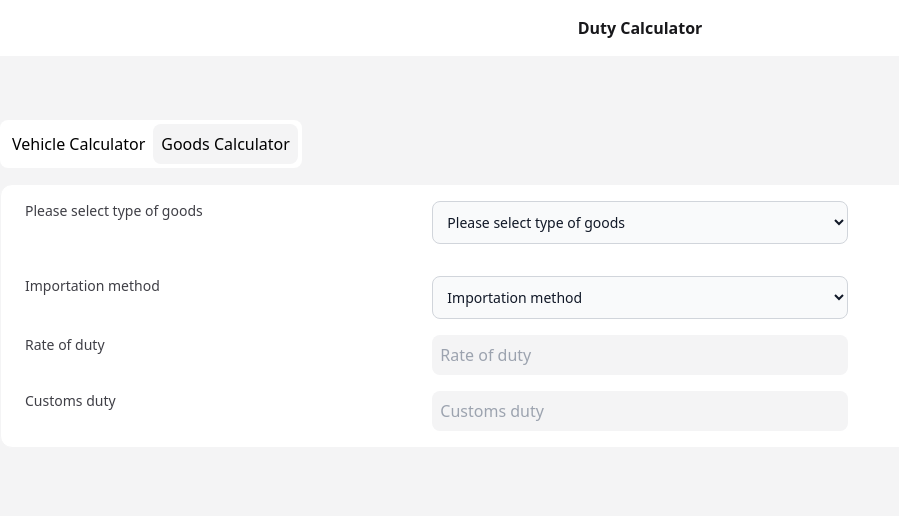
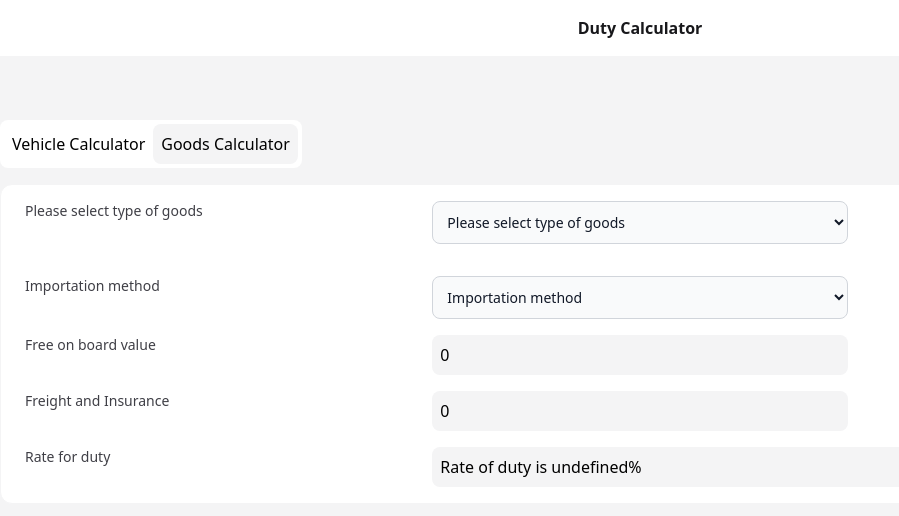
Before and after one commit to tatendabakozw/kush-research, a React (Vite) app: page / in a window 1280 px wide. Both pictures are taken after a click on the button "Goods Calculator". Shown: the top 516 px of the page, without its empty margins (0-899 px from the left). Built offline with nearby package versions, Linux system fonts and the light colour scheme.

Commit message:
feature: added duty rate

```diff
--- a/src/components/goods-calculator/GoodsCalculator.tsx
+++ b/src/components/goods-calculator/GoodsCalculator.tsx
@@ -1,7 +1,7 @@
 /* eslint-disable @typescript-eslint/no-explicit-any */
 /* eslint-disable @typescript-eslint/ban-types */
 /* eslint-disable @typescript-eslint/no-unused-vars */
-import { useState } from "react";
+import { useEffect, useState } from "react";
 import { goods_data } from "../../utils/goods_data";
 import RadioItem from "../radio-item/RadioItem";
 import { getSingleArray } from "../../helpers/arrayMethods";
@@ -10,8 +10,21 @@ const GoodsCalculator = () => {
   const [selected_goods_type, setSelectedGoodsType] = useState<any>("");
   const [selected_importation_method, setSelectedImportationMethod] =
     useState<any>("");
+  const [selected_good, setSelectedGood] = useState("");
+  const [free_on_board_value, setFreeOnBoardValue] = useState<number>(0.0);
+  const [freight_and_insurance, setFreightInsurance] = useState<number>(0.0);
 
-  console.log(selected_goods_type);
+  // const [customs_duty, setCustomsDuty] = useState<number>(0.0);
+
+  // // Calculate customs duty
+  // useEffect(() => {
+  //   // Calculate customs duty
+  //   const calculatedDuty = value_for_duty * rate_for_duty;
+  //   // Format the duty to three decimal places
+  //   const formattedDuty = parseFloat(calculatedDuty.toFixed(3));
+  //   // Set the calculated customs duty
+  //   setCustomsDuty(formattedDuty);
+  // }, [value_for_duty]);
   return (
     <div className="flex flex-col space-y-4 bg-white rounded-xl p-4 border border-zinc-100">
       {/* vehicle makes */}
@@ -57,7 +70,12 @@ const GoodsCalculator = () => {
                   goods_data.goods_type,
                   selected_goods_type
                 )?.categories?.map((item: any) => (
-                  <RadioItem key={item._id} label={item.name} />
+                  <RadioItem
+                    value={item._id}
+                    setValue={setSelectedGood}
+                    key={item._id}
+                    label={item.name}
+                  />
                 ))}
               </ul>
             </div>
@@ -90,32 +108,71 @@ const GoodsCalculator = () => {
             </form>
           </div>
         </div>
-        {/* Rate of duty */}
+        {/* Free on board value */}
         <div className="grid grid-cols-3">
           <div className="col-span-1 px-2 text-sm font-medium text-zinc-700">
-            <p>Rate of duty</p>
+            <p>Free on board value</p>
+          </div>
+          <div className="col-span-2 grid grid-cols-2">
+            <input
+              type="number"
+              onChange={(e: any) => setFreeOnBoardValue(e.target.value)}
+              value={free_on_board_value}
+              className="p-2 col-span-1 bg-zinc-100 rounded-lg "
+              placeholder="Free on board value"
+            />
+          </div>
+        </div>
+        {/* Freight and Insurance */}
+        <div className="grid grid-cols-3">
+          <div className="col-span-1 px-2 text-sm font-medium text-zinc-700">
+            <p>Freight and Insurance</p>
+          </div>
+          <div className="col-span-2 grid grid-cols-2">
+            <input
+              type="number"
+              onChange={(e: any) => setFreightInsurance(e.target.value)}
+              value={freight_and_insurance}
+              className="p-2 col-span-1 bg-zinc-100 rounded-lg "
+              placeholder="Freight and Insurance"
+            />
+          </div>
+        </div>
+        {/* Rate for duty */}
+        <div className="grid grid-cols-3">
+          <div className="col-span-1 px-2 text-sm font-medium text-zinc-700">
+            <p>Rate for duty</p>
           </div>
           <div className="col-span-2 grid grid-cols-2">
             <input
               type="text"
-              className="p-2 col-span-1 bg-zinc-100 rounded-lg "
-              placeholder="Rate of duty"
+              disabled
+              className="p-2 col-span-2 bg-zinc-100 rounded-lg "
+              placeholder="Rate for duty"
+              value={`Rate of duty is ${
+                getSingleArray(
+                  getSingleArray(goods_data.goods_type, selected_goods_type)
+                    ?.categories,
+                  selected_good
+                )?.duty_rate
+              }%`}
             />
           </div>
         </div>
-        {/* Customs duty */}
-        <div className="grid grid-cols-3">
+        {/* Custom duty */}
+        {/* <div className="grid grid-cols-3">
           <div className="col-span-1 px-2 text-sm font-medium text-zinc-700">
             <p>Customs duty</p>
           </div>
           <div className="col-span-2 grid grid-cols-2">
             <input
               type="text"
-              className="p-2 col-span-1 bg-zinc-100 rounded-lg "
-              placeholder="Customs duty"
+              value={customs_duty}
+              className="p-2 col-span-2 bg-zinc-100 rounded-lg "
+              placeholder="Custom duty"
             />
           </div>
-        </div>
+        </div> */}
       </div>
     </div>
   );
--- a/src/components/vehicle-calculator/VehicleCalculator.tsx
+++ b/src/components/vehicle-calculator/VehicleCalculator.tsx
@@ -314,6 +314,20 @@ const VehicleCalculator = () => {
             />
           </div>
         </div>
+        {/* VTP */}
+        <div className="grid grid-cols-3">
+          <div className="col-span-1 px-2 text-sm font-medium text-zinc-700">
+            <p>VTP</p>
+          </div>
+          <div className="col-span-2 grid grid-cols-2">
+            <input
+              type="text"
+              value={value_for_duty + customs_duty}
+              className="p-2 col-span-2 bg-zinc-100 rounded-lg "
+              placeholder="VTP"
+            />
+          </div>
+        </div>
         {/* Value added tax */}
         <div className="grid grid-cols-3">
           <div className="col-span-1 px-2 text-sm font-medium text-zinc-700">
--- a/src/utils/goods_data.ts
+++ b/src/utils/goods_data.ts
@@ -4,30 +4,50 @@ export const goods_data = {
       name: "Bulders ware",
       _id: "builders-ware",
       categories: [
-        { name: "Bathtubs", _id: "bathtubs" },
-        { name: "Bricks", _id: "bricks" },
-        { name: "Cement", _id: "cement" },
-        { name: "Doors", _id: "Doors" },
-        { name: "Frames", _id: "frames" },
-        { name: "Sinks", _id: "sinks" },
-        { name: "Tiles", _id: "tiles" },
-        { name: "Urinals", _id: "urinals" },
-        { name: "Windows", _id: "windows" },
+        { name: "Bathtubs", _id: "bathtubs", duty_rate: 40 },
+        { name: "Bricks", _id: "bricks", duty_rate: 15 },
+        {
+          name: "Cement",
+          _id: "cement",
+          duty_rate: 10,
+        },
+        { name: "Doors", _id: "Doors", duty_rate: 40 },
+        { name: "Frames", _id: "frames", duty_rate: 40 },
+        { name: "Sinks", _id: "sinks", duty_rate: 40 },
+        { name: "Tiles", _id: "tiles", duty_rate: 20 },
+        { name: "Urinals", _id: "urinals", duty_rate: 40 },
+        { name: "Windows", _id: "windows", duty_rate: 40 },
       ],
     },
     {
       name: "Chemical products",
       _id: "chemical-products",
       categories: [
-        { name: "Anti freeze", _id: "anti-freeze" },
-        { name: "Chemicals", _id: "chemicals" },
-        { name: "Diesel", _id: "diesel" },
-        { name: "Enzymes", _id: "enzymes" },
-        { name: "Explosives", _id: "explosives" },
-        { name: "Fireworks", _id: "Fireworks" },
-        { name: "Glue", _id: "glue" },
-        { name: "Petrol", _id: "petrol" },
-        { name: "paraffin", _id: "paraffin" },
+        {
+          name: "Anti freeze",
+          _id: "anti-freeze",
+          duty_rate: 5,
+        },
+        {
+          name: "Chemicals",
+          _id: "chemicals",
+          duty_rate: 5,
+        },
+        { name: "Diesel", _id: "diesel", duty_rate: 5 },
+        { name: "Enzymes", _id: "enzymes", duty_rate: 5 },
+        {
+          name: "Explosives",
+          _id: "explosives",
+          duty_rate: 5,
+        },
+        {
+          name: "Fireworks",
+          _id: "Fireworks",
+          duty_rate: "Rate of duty is 5%",
+        },
+        { name: "Glue", _id: "glue", duty_rate: "Rate of duty is 5%" },
+        { name: "Petrol", _id: "petrol", duty_rate: "Rate of duty is 5%" },
+        { name: "paraffin", _id: "paraffin", duty_rate: "Rate of duty is 5%" },
       ],
     },
   ],
```
